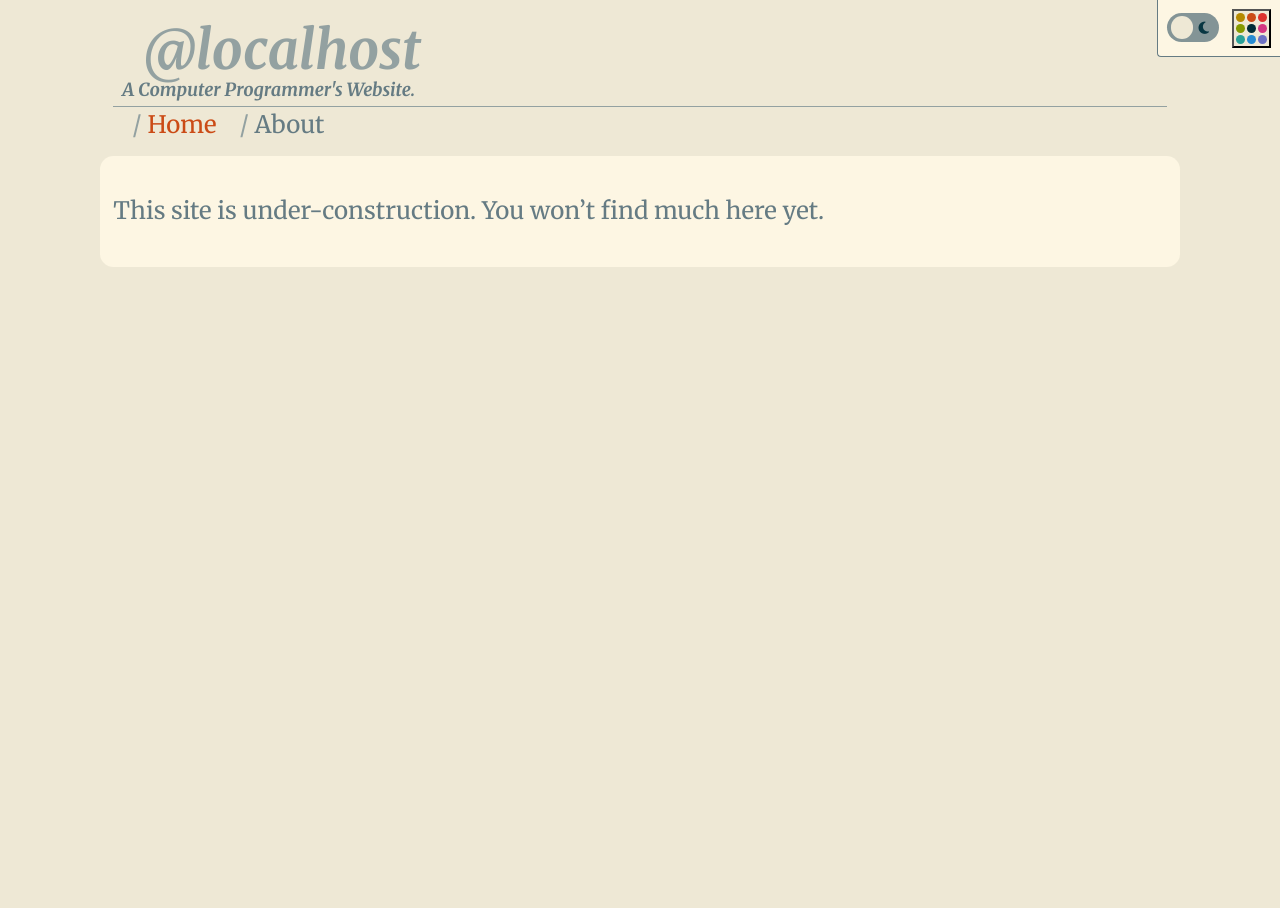
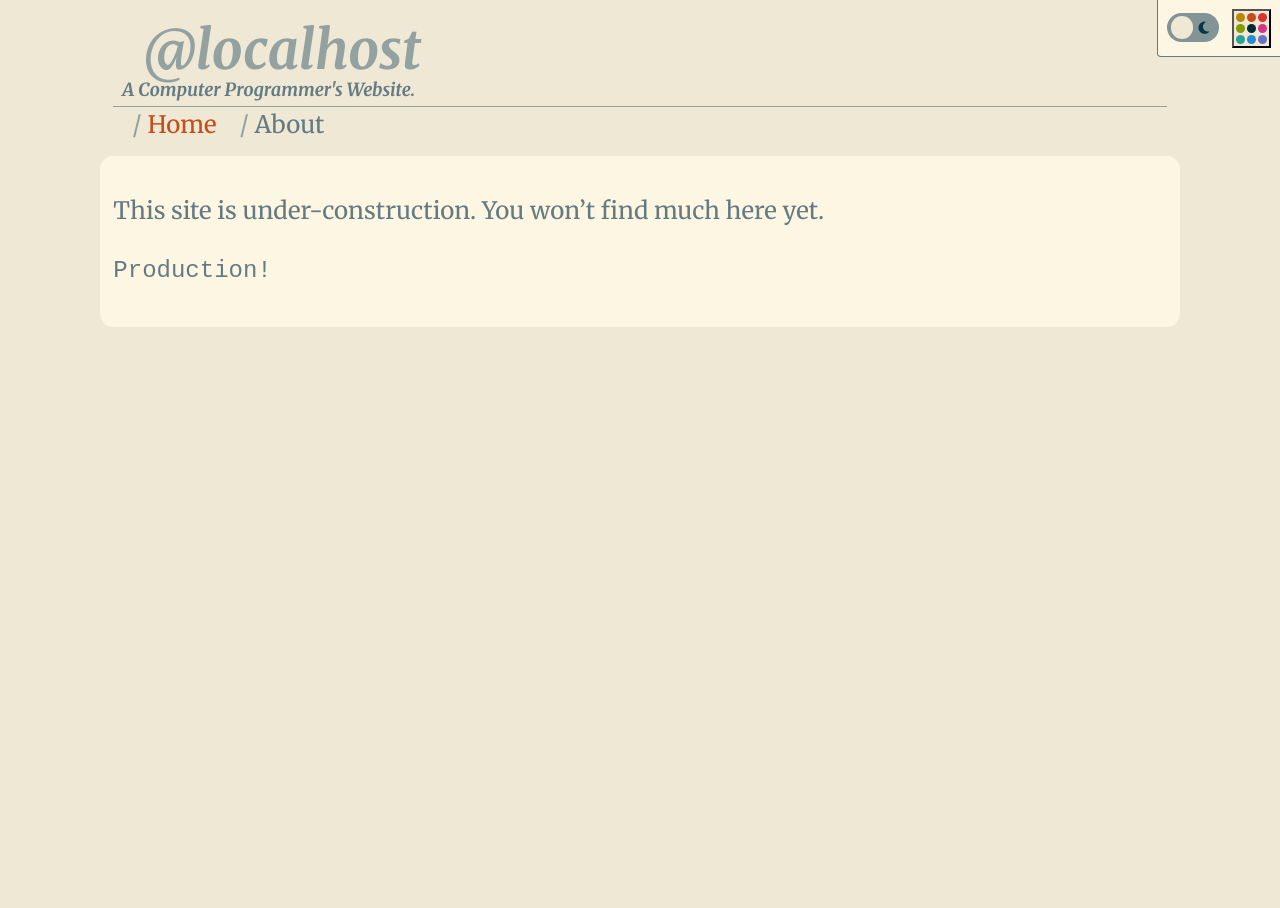
Before and after one commit to QuiteClose/quiteclose.github.io, a Jekyll site: the page built from index.md, in a window 1280 px wide. Built offline with Jekyll 4.4.1, drawn with Linux system fonts in a browser that asks for light colours; nearby versions of some CDN libraries; some web fonts are replaced.

Commit message:
Test production detection.

```diff
--- a/index.md
+++ b/index.md
@@ -6,6 +6,12 @@ class: page-home
 
 This site is under-construction. You won't find much here yet.
 
+{% if jekyll.environment == "production" %}
+    Production!
+{% else %}
+    Not production!
+{% endif %}
+
 <ul>
   {% for post in site.posts %}
     <li>
```
